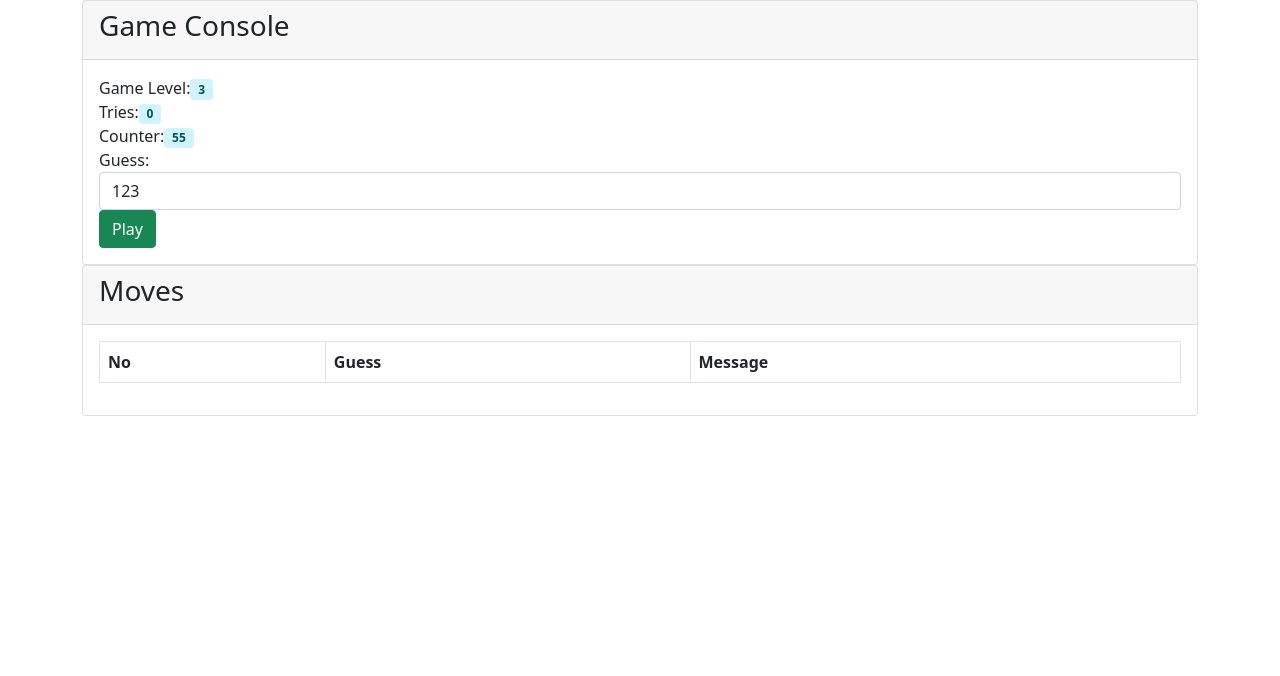
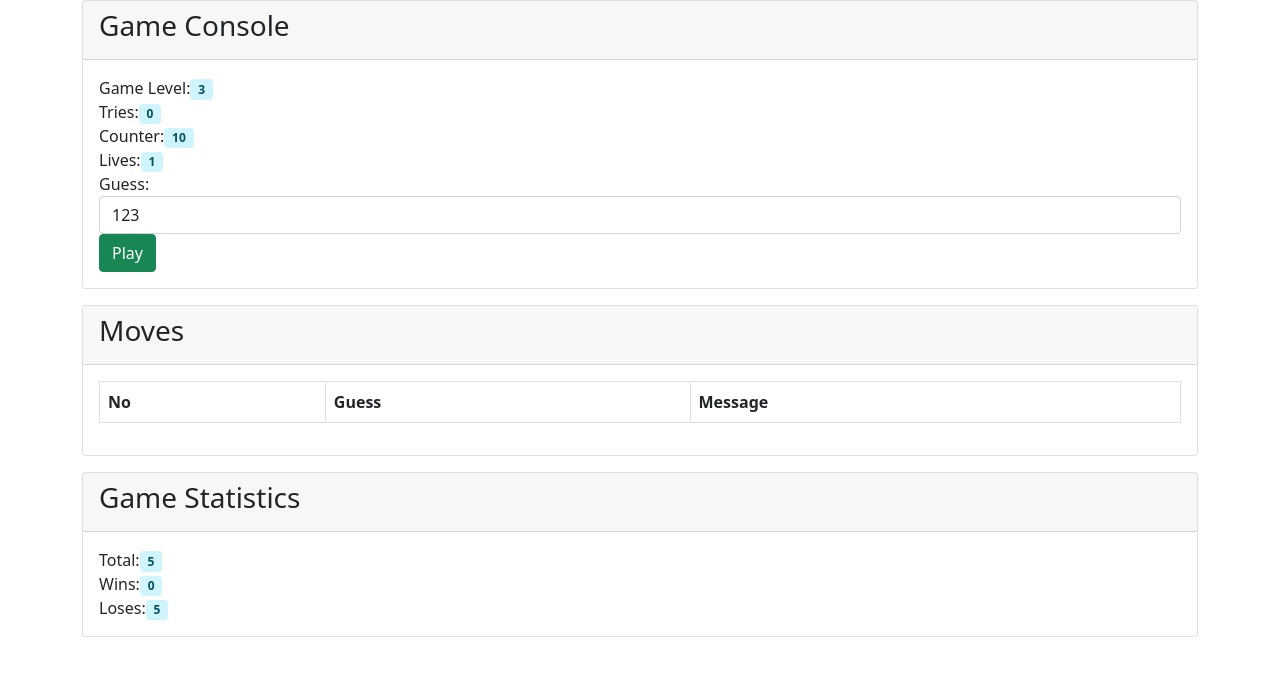
Before and after one commit to deepcloudlabs/dcl306-2022-mar-03, a React (Create React App) app in the folder mastermind/: page / in a window 1280 px wide. Shown: the top 676 px of the page. Built offline with nearby package versions, Linux system fonts and the light colour scheme.

Commit message:
Update App.js

```diff
--- a/mastermind/src/App.js
+++ b/mastermind/src/App.js
@@ -1,5 +1,8 @@
 import React from "react";
 import Move from "./move";
+
+const COUNTER_BASE_VALUE = 60;
+const COUNTER_INCREMENT_PER_LEVEL = 10;
 
 class App extends React.PureComponent {
     constructor(context, props) {
@@ -24,17 +27,43 @@ class App extends React.PureComponent {
         }
     }
 
+    getInitialCounter = (level) => {
+        return COUNTER_BASE_VALUE + COUNTER_INCREMENT_PER_LEVEL * (level - 3);
+    }
+
+    initGame = (game, statistics) => {
+        if (game.lives === 0) {
+            game.level = game.level === 3 ? 3 : game.level - 1;
+            game.lives = 3;
+            statistics.loses++;
+            statistics.total++;
+        } else {
+            game.lives--;
+        }
+        game.tries = 0;
+        game.secret = this.createSecret(game.level);
+        game.moves = [];
+        game.counter = this.getInitialCounter(game.level);
+    }
+
     componentDidMount() {
         setInterval(() => {
             let game = {...this.state.game};
+            let statistics = {...this.state.statistics};
             game.counter--;
-            this.setState({game});
-        }, 1000);
+            if (game.counter <= 0) {
+                this.initGame(game, statistics);
+            }
+            this.setState({game, statistics}, () => {
+
+            });
+
+        }, 1);
     }
 
     //region create random numbers
-    createDigit = (min,max) => {
-        return Math.floor(Math.random()*(max-min+1)) + min;
+        createDigit = (min, max) => {
+            return Math.floor(Math.random() * (max - min + 1)) + min;
         }
         createSecret = (level) => {
             let digits = [];
@@ -47,39 +76,42 @@ class App extends React.PureComponent {
             return digits.reduce((s, u) => 10 * s + u, 0);
         }
     //endregion
+
     handleInputChange = (event) => {
         let game = {...this.state.game};
         game.guess = Number(event.target.value);
         this.setState({game});
     }
+
     play = (event) => {
         let game = {...this.state.game};
         let statistics = {...this.state.statistics};
-        if (game.secret === game.guess){
+        if (game.secret === game.guess) {
             game.level++;
             // TODO: check whether this is the last level
             game.secret = this.createSecret(game.level);
-            game.moves= [];
-            game.tries= 0;
-            game.counter = 60 + 10 * (game.level - 3);
+            game.moves = [];
+            game.tries = 0;
+            game.counter = this.getInitialCounter(game.level);
         } else {
-            let move = this.createMove(game.guess,game.secret);
+            let move = this.createMove(game.guess, game.secret);
             game.moves.push(move);
             game.tries++;
         }
-        this.setState({game,statistics});
+        this.setState({game, statistics});
     }
-    createMove = (guess,secret) => {
+
+    createMove = (guess, secret) => {
         let guessAsString = guess.toString();
         let secretAsString = secret.toString();
         let perfectMatch = 0;
         let partialMatch = 0;
-        for (let i=0;i<guessAsString.length;++i){
+        for (let i = 0; i < guessAsString.length; ++i) {
             let g = guessAsString.charAt(i);
-            for (let j=0;j<secretAsString.length;++j){
+            for (let j = 0; j < secretAsString.length; ++j) {
                 let s = secretAsString.charAt(j);
-                if (s===g){
-                    if (i===j){
+                if (s === g) {
+                    if (i === j) {
                         perfectMatch++;
                     } else {
                         partialMatch++;
@@ -87,14 +119,14 @@ class App extends React.PureComponent {
                 }
             }
         }
-        if (perfectMatch===0 && partialMatch === 0)
-            return new Move(guess,"No Match");
-        let message= "";
-        if (partialMatch>0)
+        if (perfectMatch === 0 && partialMatch === 0)
+            return new Move(guess, "No Match");
+        let message = "";
+        if (partialMatch > 0)
             message += "-" + partialMatch;
-        if (perfectMatch>0)
+        if (perfectMatch > 0)
             message += "+" + perfectMatch;
-        return new Move(guess,message);
+        return new Move(guess, message);
     }
 
     render = () => {
@@ -124,6 +156,12 @@ class App extends React.PureComponent {
                                 {this.state.game.counter}</span>
                         </div>
                         <div className="form-group">
+                            <label htmlFor="lives">Lives:</label>
+                            <span id="lives"
+                                  className="badge alert-info">
+                                {this.state.game.lives}</span>
+                        </div>
+                        <div className="form-group">
                             <label htmlFor="guess">Guess:</label>
                             <input id="guess"
                                    type="text"
@@ -131,11 +169,13 @@ class App extends React.PureComponent {
                                    onChange={this.handleInputChange}
                                    value={this.state.game.guess}></input>
                             <button onClick={this.play}
-                                    className="btn btn-success">Play</button>
+                                    className="btn btn-success">Play
+                            </button>
                         </div>
                     </div>
 
                 </div>
+                <p></p>
                 <div className="card">
                     <div className="card-header">
                         <h3 className="card-title">Moves</h3>
@@ -151,9 +191,9 @@ class App extends React.PureComponent {
                             </thead>
                             <tbody>
                             {
-                               this.state.game.moves.map((move,index) =>
+                                this.state.game.moves.map((move, index) =>
                                     <tr key={move.guess + index.toString()}>
-                                     <td>{index+1}</td>
+                                        <td>{index + 1}</td>
                                         <td>{move.guess}</td>
                                         <td>{move.message}</td>
                                     </tr>
@@ -163,6 +203,32 @@ class App extends React.PureComponent {
                         </table>
                     </div>
                 </div>
+                <p></p>
+                <div className="card">
+                    <div className="card-header">
+                        <h3 className="card-title">Game Statistics</h3>
+                    </div>
+                    <div className="card-body">
+                        <div className="form-group">
+                            <label htmlFor="total">Total:</label>
+                            <span id="total"
+                                  className="badge alert-info">
+                                {this.state.statistics.total}</span>
+                        </div>
+                        <div className="form-group">
+                            <label htmlFor="wins">Wins:</label>
+                            <span id="wins"
+                                  className="badge alert-info">
+                                {this.state.statistics.wins}</span>
+                        </div>
+                        <div className="form-group">
+                            <label htmlFor="loses">Loses:</label>
+                            <span id="loses"
+                                  className="badge alert-info">
+                                {this.state.statistics.loses}</span>
+                        </div>
+                    </div>
+                </div>
             </div>
         );
     }
```
Lines whose indentation alone changed are shown as unchanged.
